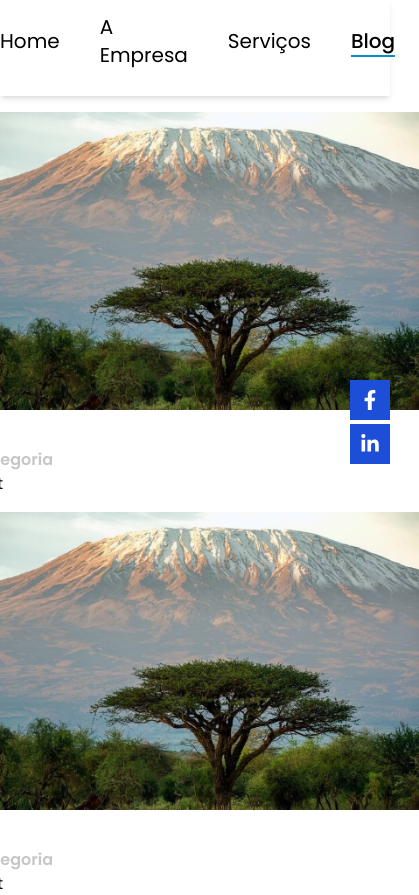
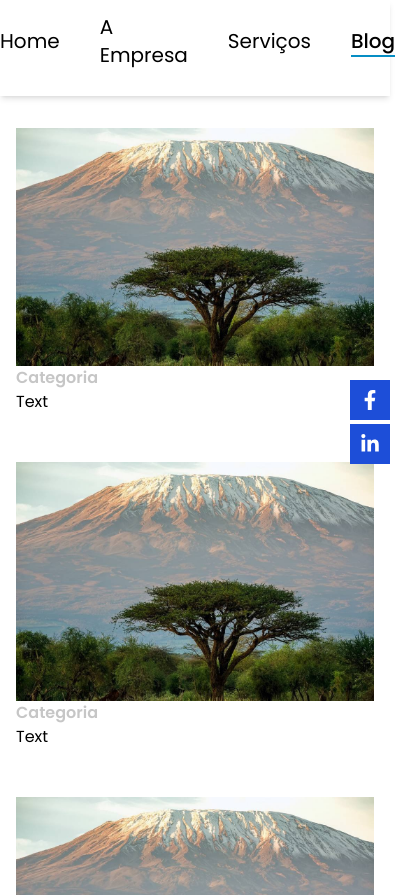
Before and after one commit to alexandre-mahumane/2em-front, a React (Vite) app: page /blog in a window 390 px wide. Shown: the top 895 px of the page, 419 px wide, since content can reach past the window. Built offline with nearby package versions, Linux system fonts and the light colour scheme.

Commit message:
blog responsive

```diff
--- a/src/components/card-blog.jsx
+++ b/src/components/card-blog.jsx
@@ -1,6 +1,6 @@
 export const CardBlog = ({ photo }) => {
   return (
-    <article className=" flex  flex-col w-[28rem] h-96">
+    <article className=" flex  flex-col md:w-[28rem] h-fit p-4 md:p-0 md:h-96">
       <div className="h-full w-full object-cover">
         <img src={photo} alt="photo" />
       </div>
--- a/src/pages/blog.jsx
+++ b/src/pages/blog.jsx
@@ -19,7 +19,7 @@ export const Blog = () => {
     <>
       <Navbar />
 
-      <div className="flex gap-4  py-28 justify-center flex-wrap max-w-7xl mx-auto">
+      <div className="flex gap-4 w-full py-28 justify-center flex-wrap max-w-7xl mx-auto">
         {renderMotionCard(photo)}
         {renderMotionCard(photo)}
         {renderMotionCard(photo)}
```
